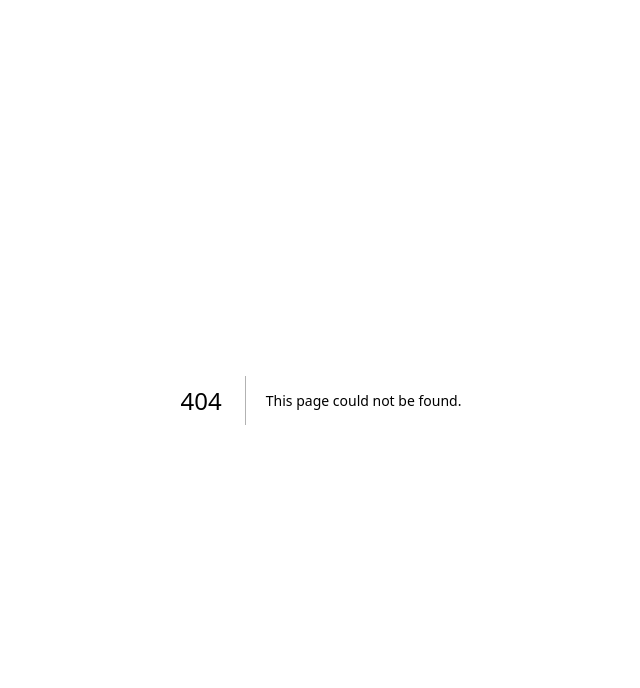
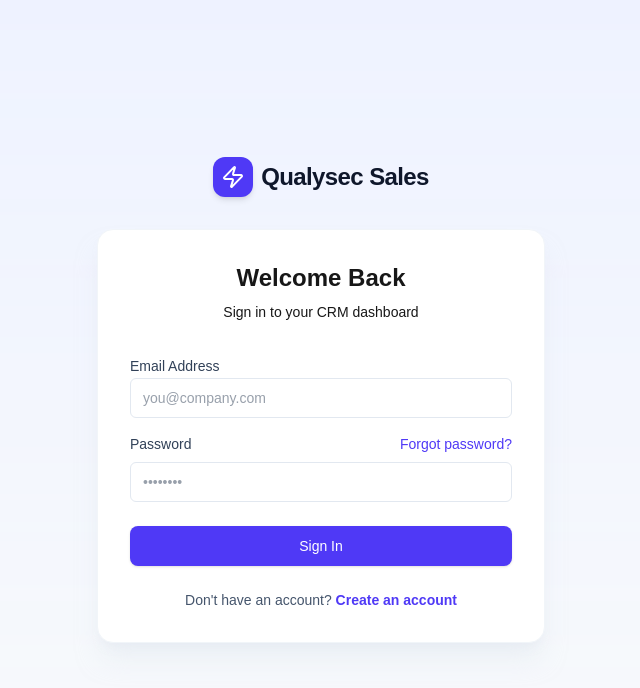
Before and after one commit to noorqualysec-dev/secsales, a Next.js app: page /login in a window 1280 px wide. Before the commit this address had no page. Shown: the top 688 px of the page, without its empty margins (319-959 px from the left). Built offline with nearby package versions, Linux system fonts and the light colour scheme.

Commit message:
feat: add register , login first UI.

```diff
--- /dev/null
+++ b/app/(auth)/layout.tsx
@@ -0,0 +1,30 @@
+import React from "react";
+import Link from "next/link";
+import { Zap } from "lucide-react";
+
+export default function AuthLayout({
+  children,
+}: {
+  children: React.ReactNode;
+}) {
+  return (
+    <div className="min-h-screen bg-slate-50 flex items-center justify-center p-4">
+      {/* Decorative background element */}
+      <div className="absolute inset-0 bg-indigo-50 [mask-image:linear-gradient(to_bottom,white,transparent)] z-0" />
+
+      <div className="w-full max-w-md z-10 relative">
+        <div className="flex justify-center mb-8">
+          <Link href="/" className="flex items-center gap-2 group">
+            <div className="w-10 h-10 bg-indigo-600 rounded-xl flex items-center justify-center shadow-md group-hover:bg-indigo-700 transition-colors">
+              <Zap className="text-white w-6 h-6" />
+            </div>
+            <span className="text-2xl font-bold tracking-tight text-slate-900">
+              Qualysec Sales
+            </span>
+          </Link>
+        </div>
+        {children}
+      </div>
+    </div>
+  );
+}
--- /dev/null
+++ b/app/(auth)/login/page.tsx
@@ -0,0 +1,46 @@
+import Link from "next/link";
+import { Button } from "@/app/components/ui/button";
+import { Input } from "@/app/components/ui/input";
+
+export default function LoginPage() {
+  return (
+    <div className="bg-white p-8 rounded-2xl shadow-xl shadow-slate-200/50 border border-slate-100">
+      <div className="text-center mb-8">
+        <h1 className="text-2xl font-bold text-black-900">Welcome Back</h1>
+        <p className="text-sm text-black-500 mt-2">Sign in to your CRM dashboard</p>
+      </div>
+
+      <form className="space-y-4">
+        <div className="space-y-2">
+          <label className="text-sm font-medium text-slate-700" htmlFor="email">
+            Email Address
+          </label>
+          <Input className="text-slate-700" id="email" type="email" placeholder="you@company.com" required />
+        </div>
+
+        <div className="space-y-2">
+          <div className="flex items-center justify-between">
+            <label className="text-sm font-medium text-slate-700" htmlFor="password">
+              Password
+            </label>
+            <Link href="#" className="text-sm font-medium text-indigo-600 hover:text-indigo-700">
+              Forgot password?
+            </Link>
+          </div>
+          <Input className="text-slate-700" id="password" type="password" placeholder="••••••••" required />
+        </div>
+
+        <Button type="button" className="w-full mt-2">
+          Sign In
+        </Button>
+      </form>
+
+      <div className="mt-6 text-center text-sm text-slate-600">
+        Don&apos;t have an account?{" "}
+        <Link href="/register" className="font-semibold text-indigo-600 hover:text-indigo-700 hover:underline">
+          Create an account
+        </Link>
+      </div>
+    </div>
+  );
+}
--- /dev/null
+++ b/app/(auth)/register/page.tsx
@@ -0,0 +1,56 @@
+import Link from "next/link";
+import { Button } from "@/app/components/ui/button";
+import { Input } from "@/app/components/ui/input";
+
+export default function RegisterPage() {
+  return (
+    <div className="bg-white p-8 rounded-2xl shadow-xl shadow-slate-200/50 border border-slate-100">
+      <div className="text-center mb-8">
+        <h1 className="text-2xl font-bold text-slate-900">Create an Account</h1>
+        <p className="text-sm text-slate-500 mt-2">Start managing your sales pipeline today</p>
+      </div>
+
+      <form className="space-y-4">
+        <div className="grid grid-cols-2 gap-4">
+          <div className="space-y-2">
+            <label className="text-sm font-medium text-slate-700" htmlFor="firstName">
+              First Name
+            </label>
+            <Input id="firstName" placeholder="John" required />
+          </div>
+          <div className="space-y-2">
+            <label className="text-sm font-medium text-slate-700" htmlFor="lastName">
+              Last Name
+            </label>
+            <Input id="lastName" placeholder="Doe" required />
+          </div>
+        </div>
+
+        <div className="space-y-2">
+          <label className="text-sm font-medium text-slate-700" htmlFor="email">
+            Work Email
+          </label>
+          <Input id="email" type="email" placeholder="john@company.com" required />
+        </div>
+
+        <div className="space-y-2">
+          <label className="text-sm font-medium text-slate-700" htmlFor="password">
+            Password
+          </label>
+          <Input id="password" type="password" placeholder="Create a strong password" required />
+        </div>
+
+        <Button type="button" className="w-full mt-4">
+          Create Account
+        </Button>
+      </form>
+
+      <div className="mt-6 text-center text-sm text-slate-600">
+        Already have an account?{" "}
+        <Link href="/login" className="font-semibold text-indigo-600 hover:text-indigo-700 hover:underline">
+          Sign in instead
+        </Link>
+      </div>
+    </div>
+  );
+}
--- /dev/null
+++ b/app/components/ui/button.tsx
@@ -0,0 +1,46 @@
+import * as React from "react";
+import { cva, type VariantProps } from "class-variance-authority";
+import { cn } from "@/app/utils/cn";
+
+const buttonVariants = cva(
+  "inline-flex items-center justify-center whitespace-nowrap rounded-lg text-sm font-medium ring-offset-white transition-colors focus-visible:outline-none focus-visible:ring-2 focus-visible:ring-indigo-600 focus-visible:ring-offset-2 disabled:pointer-events-none disabled:opacity-50",
+  {
+    variants: {
+      variant: {
+        default: "bg-indigo-600 text-white hover:bg-indigo-700 shadow-sm",
+        outline: "border border-slate-200 bg-white hover:bg-slate-50 text-slate-900",
+        ghost: "hover:bg-slate-100 hover:text-slate-900 text-slate-700",
+        link: "text-indigo-600 underline-offset-4 hover:underline",
+      },
+      size: {
+        default: "h-10 px-4 py-2",
+        sm: "h-9 rounded-md px-3",
+        lg: "h-11 rounded-md px-8",
+        icon: "h-10 w-10",
+      },
+    },
+    defaultVariants: {
+      variant: "default",
+      size: "default",
+    },
+  }
+);
+
+export interface ButtonProps
+  extends React.ButtonHTMLAttributes<HTMLButtonElement>,
+    VariantProps<typeof buttonVariants> {}
+
+const Button = React.forwardRef<HTMLButtonElement, ButtonProps>(
+  ({ className, variant, size, ...props }, ref) => {
+    return (
+      <button
+        className={cn(buttonVariants({ variant, size, className }))}
+        ref={ref}
+        {...props}
+      />
+    );
+  }
+);
+Button.displayName = "Button";
+
+export { Button, buttonVariants };
--- /dev/null
+++ b/app/components/ui/input.tsx
@@ -0,0 +1,23 @@
+import * as React from "react";
+import { cn } from "@/app/utils/cn";
+
+export interface InputProps extends React.InputHTMLAttributes<HTMLInputElement> {}
+
+const Input = React.forwardRef<HTMLInputElement, InputProps>(
+  ({ className, type, ...props }, ref) => {
+    return (
+      <input
+        type={type}
+        className={cn(
+          "flex h-10 w-full rounded-md border border-slate-200 bg-white px-3 py-2 text-sm ring-offset-white file:border-0 file:bg-transparent file:text-sm file:font-medium placeholder:text-black-500 focus-visible:outline-none focus-visible:ring-2 focus-visible:ring-indigo-600 focus-visible:ring-offset-2 disabled:cursor-not-allowed disabled:opacity-50",
+          className
+        )}
+        ref={ref}
+        {...props}
+      />
+    );
+  }
+);
+Input.displayName = "Input";
+
+export { Input };
--- a/app/page.tsx
+++ b/app/page.tsx
@@ -1,63 +1,64 @@
-import Image from "next/image";
+import Link from "next/link";
+import { Zap, CheckCircle2, ArrowRight } from "lucide-react";
+import { Button } from "@/app/components/ui/button";
 
 export default function Home() {
   return (
-    <div className="flex flex-col flex-1 items-center justify-center bg-zinc-50 font-sans dark:bg-black">
-      <main className="flex flex-1 w-full max-w-3xl flex-col items-center justify-between py-32 px-16 bg-white dark:bg-black sm:items-start">
-        <Image
-          className="dark:invert"
-          src="/next.svg"
-          alt="Next.js logo"
-          width={100}
-          height={20}
-          priority
-        />
-        <div className="flex flex-col items-center gap-6 text-center sm:items-start sm:text-left">
-          <h1 className="max-w-xs text-3xl font-semibold leading-10 tracking-tight text-black dark:text-zinc-50">
-            To get started, edit the page.tsx file.
+    <div className="min-h-screen bg-slate-50 flex flex-col">
+      {/* Navbar */}
+      <header className="px-6 h-16 flex items-center justify-between border-b border-slate-200 bg-white/80 backdrop-blur-md sticky top-0 z-50">
+        <div className="flex items-center gap-2 group cursor-pointer">
+          <div className="w-8 h-8 bg-indigo-600 rounded-lg flex items-center justify-center shadow-sm">
+            <Zap className="text-white w-5 h-5" />
+          </div>
+          <span className="text-xl font-bold tracking-tight text-slate-900">
+            Qualysec CRM
+          </span>
+        </div>
+        <div className="flex items-center gap-4">
+          <Link href="/login" className="text-sm font-medium text-slate-600 hover:text-slate-900">
+            Sign In
+          </Link>
+          <Link href="/register">
+            <Button>Get Started</Button>
+          </Link>
+        </div>
+      </header>
+
+      {/* Hero Section */}
+      <main className="flex-1 flex flex-col items-center justify-center text-center px-6 py-24 relative overflow-hidden">
+        {/* Background glow */}
+        <div className="absolute top-1/2 left-1/2 -translate-x-1/2 -translate-y-1/2 w-[600px] h-[600px] bg-indigo-500/10 rounded-full blur-[100px] z-0" />
+
+        <div className="relative z-10 max-w-3xl mx-auto">
+          <h1 className="text-5xl md:text-6xl font-extrabold text-slate-900 tracking-tight leading-[1.15] mb-6">
+            Close more deals with less effort.
           </h1>
-          <p className="max-w-md text-lg leading-8 text-zinc-600 dark:text-zinc-400">
-            Looking for a starting point or more instructions? Head over to{" "}
-            <a
-              href="https://vercel.com/templates?framework=next.js&utm_source=create-next-app&utm_medium=appdir-template-tw&utm_campaign=create-next-app"
-              className="font-medium text-zinc-950 dark:text-zinc-50"
-            >
-              Templates
-            </a>{" "}
-            or the{" "}
-            <a
-              href="https://nextjs.org/learn?utm_source=create-next-app&utm_medium=appdir-template-tw&utm_campaign=create-next-app"
-              className="font-medium text-zinc-950 dark:text-zinc-50"
-            >
-              Learning
-            </a>{" "}
-            center.
+          <p className="text-lg md:text-xl text-slate-600 mb-10 max-w-2xl mx-auto">
+            The modern sales CRM designed for speed, clarity, and automation. Keep track of your leads, manage your pipeline, and scale your revenue.
           </p>
-        </div>
-        <div className="flex flex-col gap-4 text-base font-medium sm:flex-row">
-          <a
-            className="flex h-12 w-full items-center justify-center gap-2 rounded-full bg-foreground px-5 text-background transition-colors hover:bg-[#383838] dark:hover:bg-[#ccc] md:w-[158px]"
-            href="https://vercel.com/new?utm_source=create-next-app&utm_medium=appdir-template-tw&utm_campaign=create-next-app"
-            target="_blank"
-            rel="noopener noreferrer"
-          >
-            <Image
-              className="dark:invert"
-              src="/vercel.svg"
-              alt="Vercel logomark"
-              width={16}
-              height={16}
-            />
-            Deploy Now
-          </a>
-          <a
-            className="flex h-12 w-full items-center justify-center rounded-full border border-solid border-black/[.08] px-5 transition-colors hover:border-transparent hover:bg-black/[.04] dark:border-white/[.145] dark:hover:bg-[#1a1a1a] md:w-[158px]"
-            href="https://nextjs.org/docs?utm_source=create-next-app&utm_medium=appdir-template-tw&utm_campaign=create-next-app"
-            target="_blank"
-            rel="noopener noreferrer"
-          >
-            Documentation
-          </a>
+          <div className="flex flex-col sm:flex-row items-center justify-center gap-4">
+            <Link href="/register">
+              <Button size="lg" className="h-12 px-8 text-base">
+                Start for free <ArrowRight className="w-4 h-4 ml-2" />
+              </Button>
+            </Link>
+            <Link href="#demo">
+              <Button size="lg" variant="outline" className="h-12 px-8 text-base">
+                Book a Demo
+              </Button>
+            </Link>
+          </div>
+
+          {/* Social Proof feature list */}
+          <div className="mt-16 flex flex-wrap justify-center gap-x-8 gap-y-4 text-sm font-medium text-slate-500">
+            {["No credit card required", "14-day free trial", "Cancel anytime"].map((feature) => (
+              <span key={feature} className="flex items-center gap-1.5">
+                <CheckCircle2 className="w-4 h-4 text-indigo-500" />
+                {feature}
+              </span>
+            ))}
+          </div>
         </div>
       </main>
     </div>
--- /dev/null
+++ b/app/utils/cn.ts
@@ -0,0 +1,6 @@
+import { clsx, type ClassValue } from 'clsx';
+import { twMerge } from 'tailwind-merge';
+
+export function cn(...inputs: ClassValue[]) {
+  return twMerge(clsx(inputs));
+}
--- a/package.json
+++ b/package.json
@@ -9,9 +9,13 @@
     "lint": "eslint"
   },
   "dependencies": {
+    "class-variance-authority": "^0.7.1",
+    "clsx": "^2.1.1",
+    "lucide-react": "^0.577.0",
     "next": "16.2.0",
     "react": "19.2.4",
-    "react-dom": "19.2.4"
+    "react-dom": "19.2.4",
+    "tailwind-merge": "^3.5.0"
   },
   "devDependencies": {
     "@tailwindcss/postcss": "^4",
```
Also changed, not shown: 1 other file (tests, documents, lock files or other folders).
